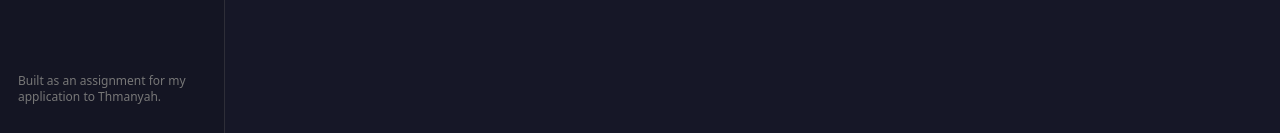
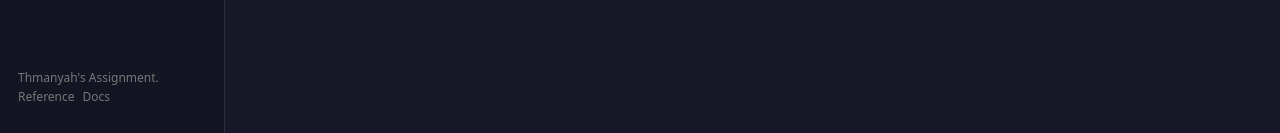
Before and after one commit to yamankatby/Thmanyah-Application, a Next.js app in the folder frontend/: page /search in a window 1280 px wide. Shown: the part 667-800 px from the top of the page. Built offline with nearby package versions, Linux system fonts and the light colour scheme.

Commit message:
feat: work on the footer

```diff
--- a/frontend/components/aside.tsx
+++ b/frontend/components/aside.tsx
@@ -18,6 +18,10 @@ function Item({ children, icon }: PropsWithChildren<{ icon: string }>) {
   );
 }
 
+const REFERENCE_URL = "https://podbay.fm/search";
+const DOCS_URL =
+  "https://docs.google.com/document/d/1aNVqQFNieW4D8KlMoJlzE94EBGCYb0fxRgQpJO0dYlY/edit?usp=sharing";
+
 export default function Aside() {
   return (
     <aside className="sticky top-0 hidden h-screen w-[225px] flex-col border-r border-inherit bg-[#141523] md:flex">
@@ -36,9 +40,27 @@ export default function Aside() {
         <Item icon="my-podcasts">My Podcasts</Item>
         <Item icon="recents">Recents</Item>
       </ul>
-      <p className="mt-auto mb-[28px] px-[18px] text-xs text-[#777]">
-        Built as an assignment for my application to Thmanyah.
-      </p>
+      <div className="mt-auto mb-[28px] flex flex-col gap-[3px] px-[18px] text-xs text-[#777]">
+        <p>Thmanyah's Assignment.</p>
+        <div className="flex items-center gap-2">
+          <a
+            href={REFERENCE_URL}
+            target="_blank"
+            rel="noopener noreferrer"
+            className="hover:underline"
+          >
+            Reference
+          </a>
+          <a
+            href={DOCS_URL}
+            target="_blank"
+            rel="noopener noreferrer"
+            className="hover:underline"
+          >
+            Docs
+          </a>
+        </div>
+      </div>
     </aside>
   );
 }
```
